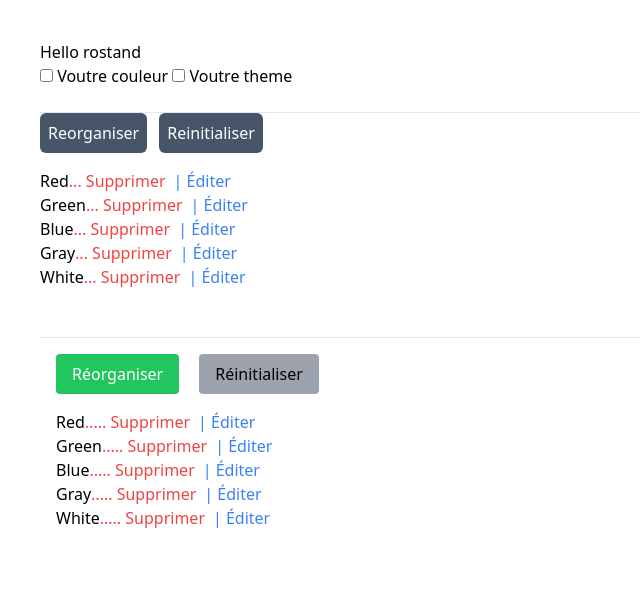
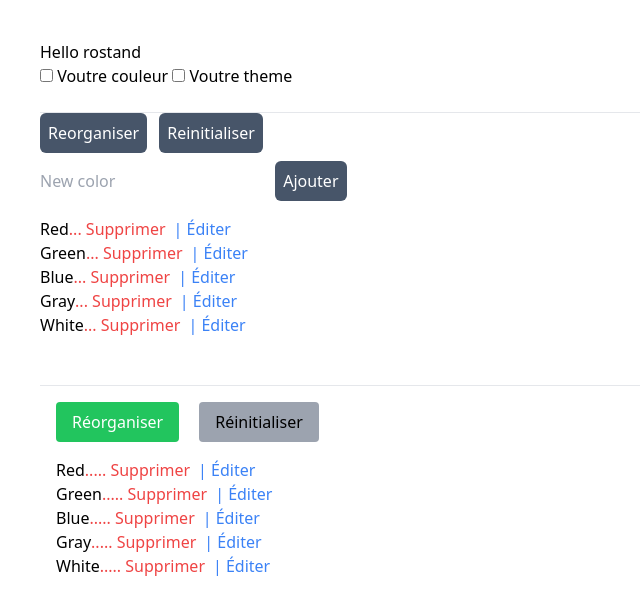
Before and after one commit to rosto-infinity/vuejs-cours03, a Vue app: page / in a window 1280 px wide. Shown: the top 614 px of the page, without its empty margins (0-640 px from the left). Built offline with nearby package versions, Linux system fonts and the light colour scheme.

Commit message:
dsqsqs
dqdq

```diff
--- a/src/ListeText.vue
+++ b/src/ListeText.vue
@@ -11,6 +11,23 @@
   >
     Reinitialiser
   </button>
+
+  <form action="" class="mt-2">
+    <input
+      type="text"
+      placeholder="New color"
+      class="border-3 border-x-black"
+      v-model="colorName"
+    />
+
+    {{ colorName}}
+    <button
+      @click="resetColors()"
+      class="bg-slate-600 p-2 rounded-md mr-3 text-white"
+    >
+      Ajouter
+    </button>
+  </form>
 
   <ul class="list-disc mt-4">
     <li v-for="color in colors" :key="color" class="flex items-center">
@@ -34,12 +51,24 @@
   </ul>
 
   <div v-if="isEditing" class="mt-4">
-      <h3 class="text-lg font-semibold">Modifier la couleur</h3>
-      <input v-model="colorToEdit" class="border border-gray-300 rounded px-2 py-1" />
-      <button @click="saveColor" class="bg-green-500 text-white px-4 py-2 rounded ml-3 hover:bg-green-600">Sauvegarder</button>
-      <button @click="closeEditDialog" class="bg-red-500 text-white px-4 py-2 rounded hover:bg-red-600 ml-2">Annuler</button>
-    </div>
-
+    <h3 class="text-lg font-semibold">Modifier la couleur</h3>
+    <input
+      v-model="colorToEdit"
+      class="border border-gray-300 rounded px-2 py-1"
+    />
+    <button
+      @click="saveColor"
+      class="bg-green-500 text-white px-4 py-2 rounded ml-3 hover:bg-green-600"
+    >
+      Sauvegarder
+    </button>
+    <button
+      @click="closeEditDialog"
+      class="bg-red-500 text-white px-4 py-2 rounded hover:bg-red-600 ml-2"
+    >
+      Annuler
+    </button>
+  </div>
 </template>
 
 <script setup>
@@ -50,6 +79,7 @@ const colors = ref([...initialColors]); // Copie de l'état initial
 const colorIndex = ref(-1);
 const isEditing = ref(false);
 const colorToEdit = ref("");
+const colorName = ref("");
 
 const sortColors = () => {
   colors.value.sort((a, b) => (a > b ? 1 : -1));
@@ -75,7 +105,6 @@ const openEditDialog = (color) => {
 const saveColor = () => {
   if (colorIndex.value !== -1) {
     colors.value[colorIndex.value] = colorToEdit.value;
-
   }
 };
 
@@ -84,5 +113,4 @@ const closeEditDialog = () => {
   isEditing.value = false;
   colorToEdit.value = "";
 };
-
 </script>
```
